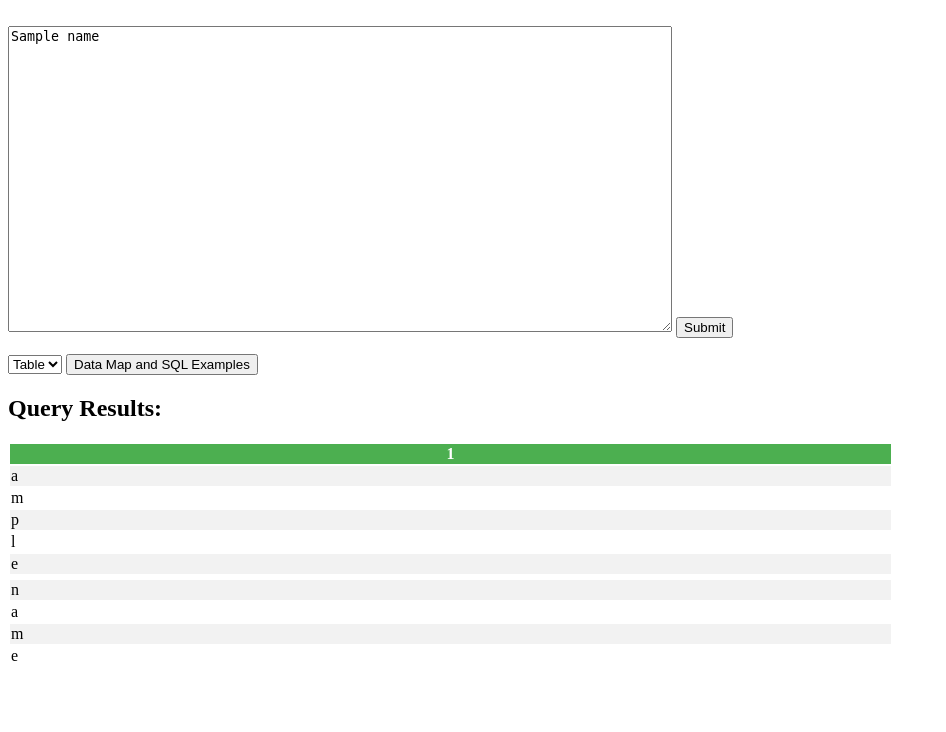
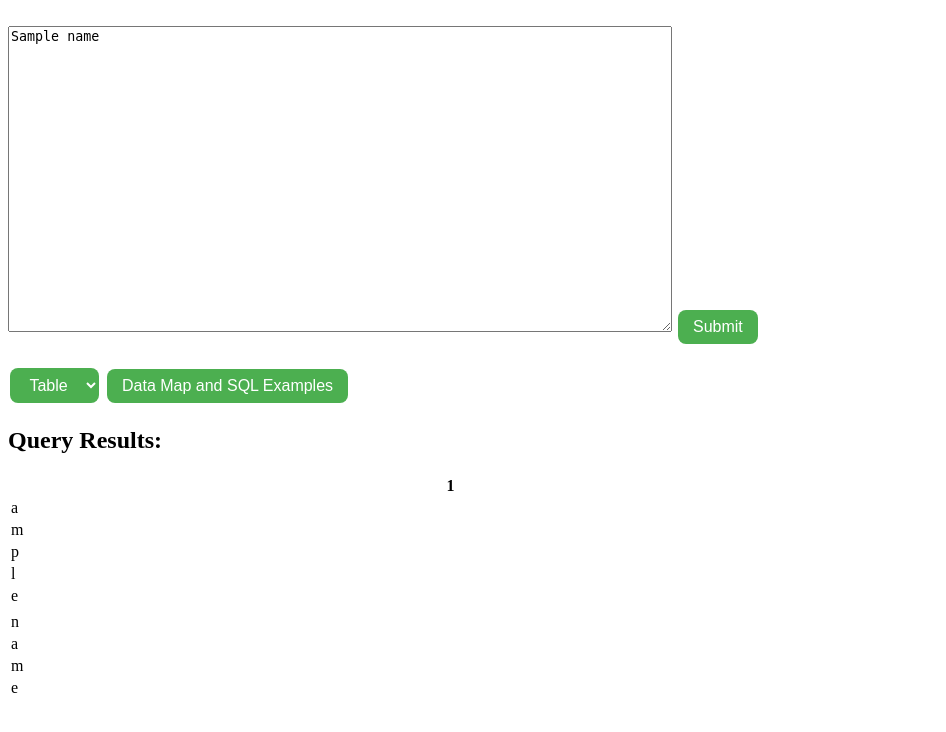
Before and after one commit to j-v-k/Online, a Flask app: template templates/form_action_table.html in a window 1280 px wide. Shown: the top 732 px of the page, without its empty margins (0-946 px from the left). Run offline with Flask 2, Linux system fonts and the light colour scheme; the template is opened without the code that fills it: most values are stand-ins (such as "Sample title", 1, 10 or a date in 2020); parts of the project's set-up code (start-up, migrations or seed data) failed here and were passed over; some libraries are stand-ins or nearby versions.

Commit message:
modified:   templates/form_action_table.html 	modified:   templates/form_submit.html

```diff
--- a/templates/form_action_table.html
+++ b/templates/form_action_table.html
@@ -1,15 +1,8 @@
 <html>
     <head>
-        <title>Handle POST requests with Flask</title>
-    <style>
-      table, th, td {
-
-     }
-    tr:nth-child(even){background-color: #f2f2f2}
-    th {
-    background-color: #4CAF50;
-    color: white;}
-    </style>
+        <link rel="stylesheet"
+         type="text/css"
+        href="{{ url_for('static', filename='style.css') }}"/>
     </head>
 
     <body>
--- a/templates/form_submit.html
+++ b/templates/form_submit.html
@@ -5,7 +5,7 @@
         href="{{ url_for('static', filename='style.css') }}"/>
     </head>
 		<body>
-		 <h2>NBA SQL PAGE</h2>
+		 <h2 class = "myButton">NBA SQL PAGE</h2>
          <div id="content">
                 <form method="post" action="{{ url_for('results') }}" id = "formatform">
 
```
